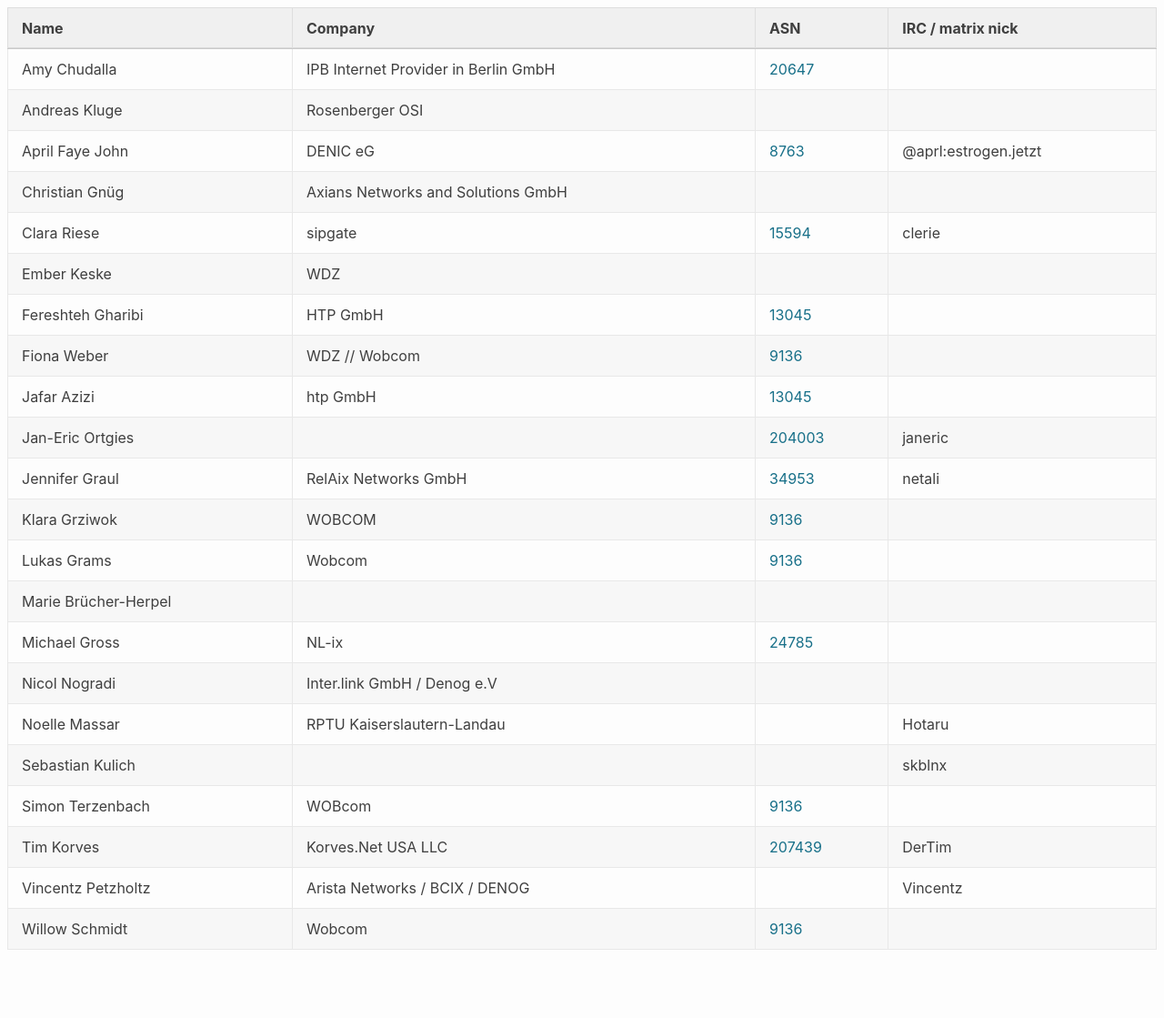
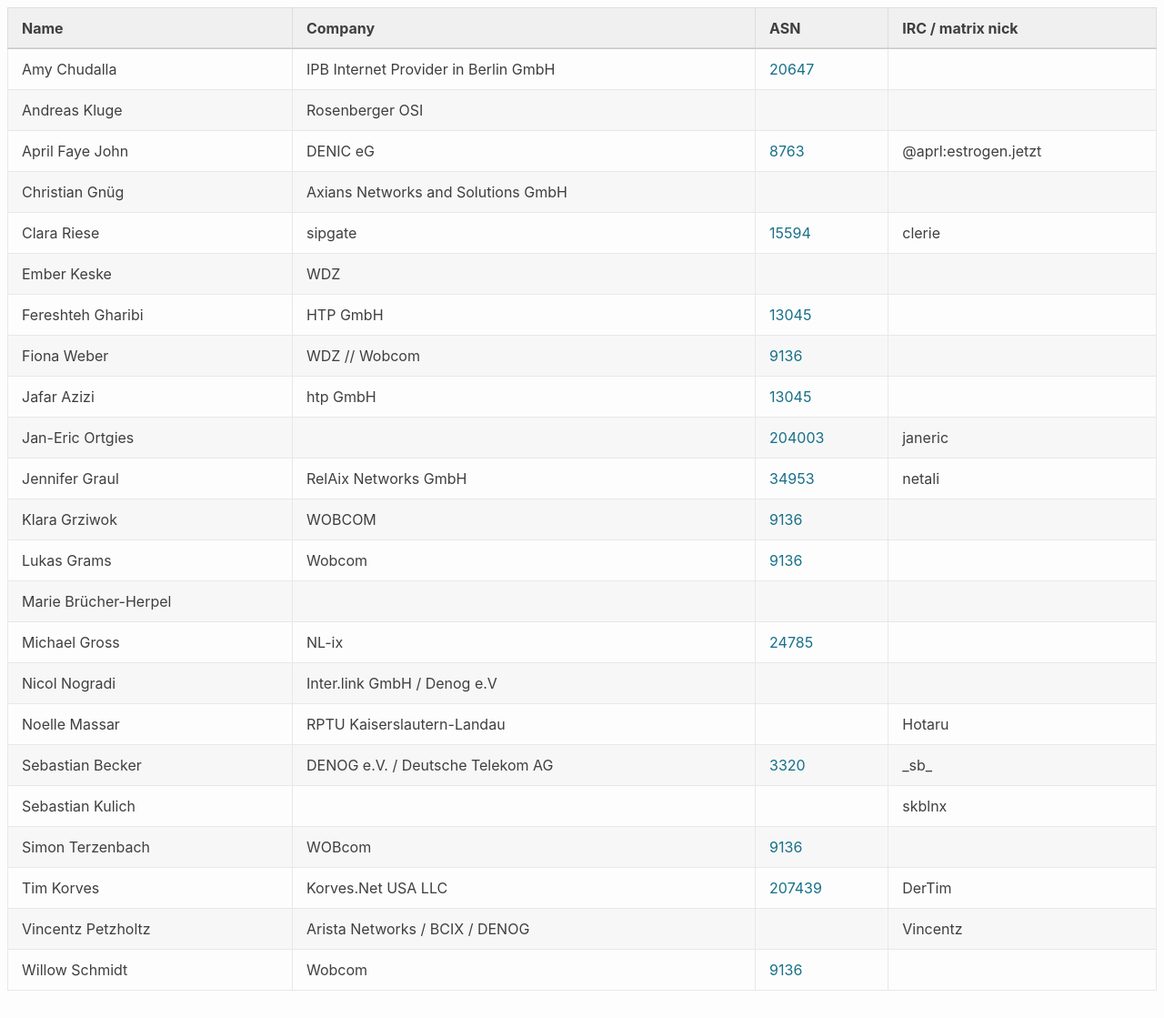
Before and after one commit to denog/pretix-attendeelist, a Jekyll site: the page built from denogmeetup25-04/index.markdown, in a window 1280 px wide and 1119 px high. Shown: the whole window at 91% size. Built offline with Jekyll 4.4.1, drawn with Linux system fonts in a browser that asks for light colours.

Commit message:
Latest data: Wed Apr 30 12:38:52 UTC 2025

```diff
--- a/_data/attendees_denogmeetup25-04.json
+++ b/_data/attendees_denogmeetup25-04.json
@@ -102,6 +102,12 @@
     "asn": null
   },
   {
+    "name": "Sebastian Becker",
+    "company": "DENOG e.V. / Deutsche Telekom AG",
+    "irc": "_sb_",
+    "asn": "3320"
+  },
+  {
     "name": "Sebastian Kulich",
     "company": null,
     "irc": "skblnx",
```
